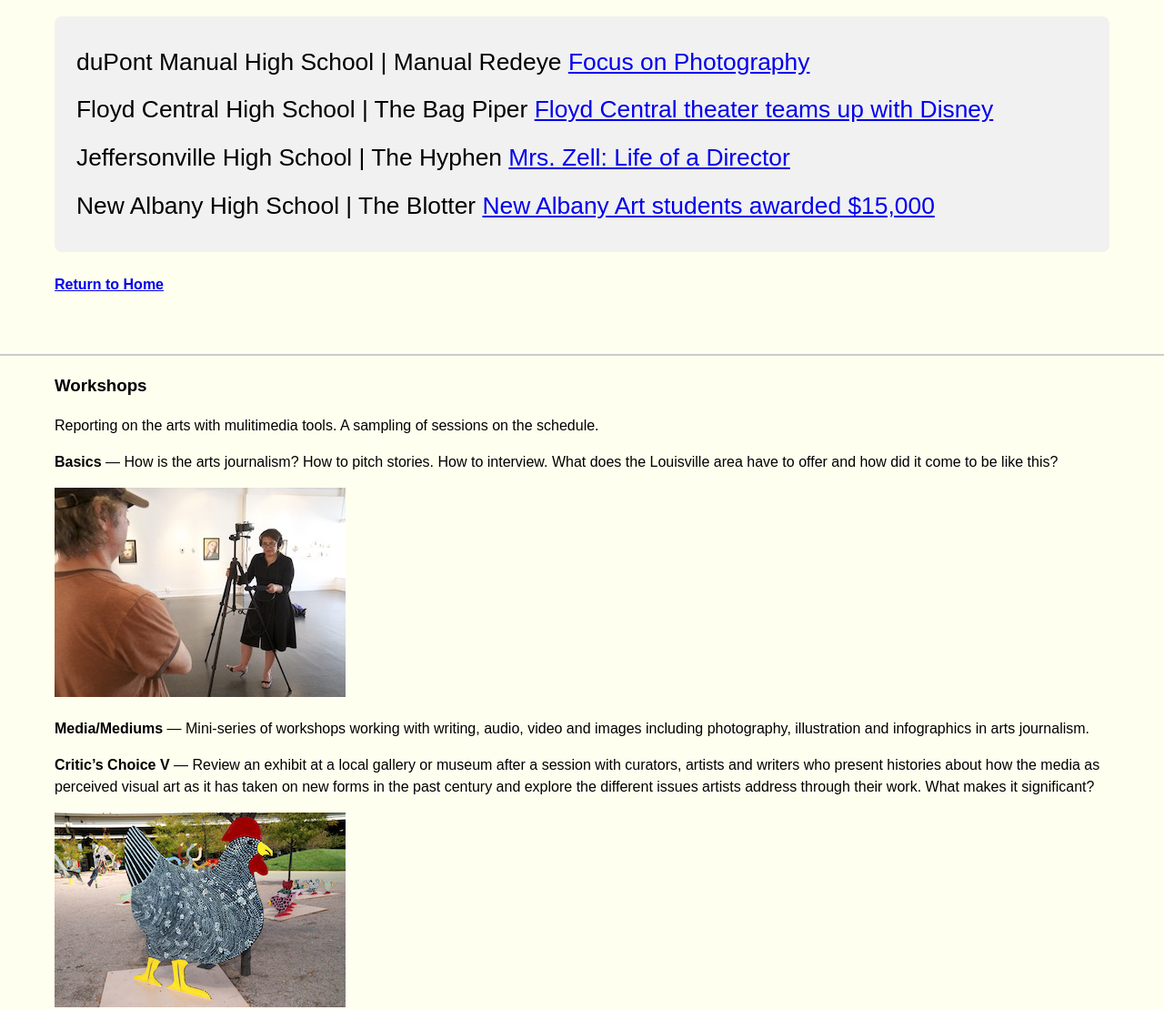
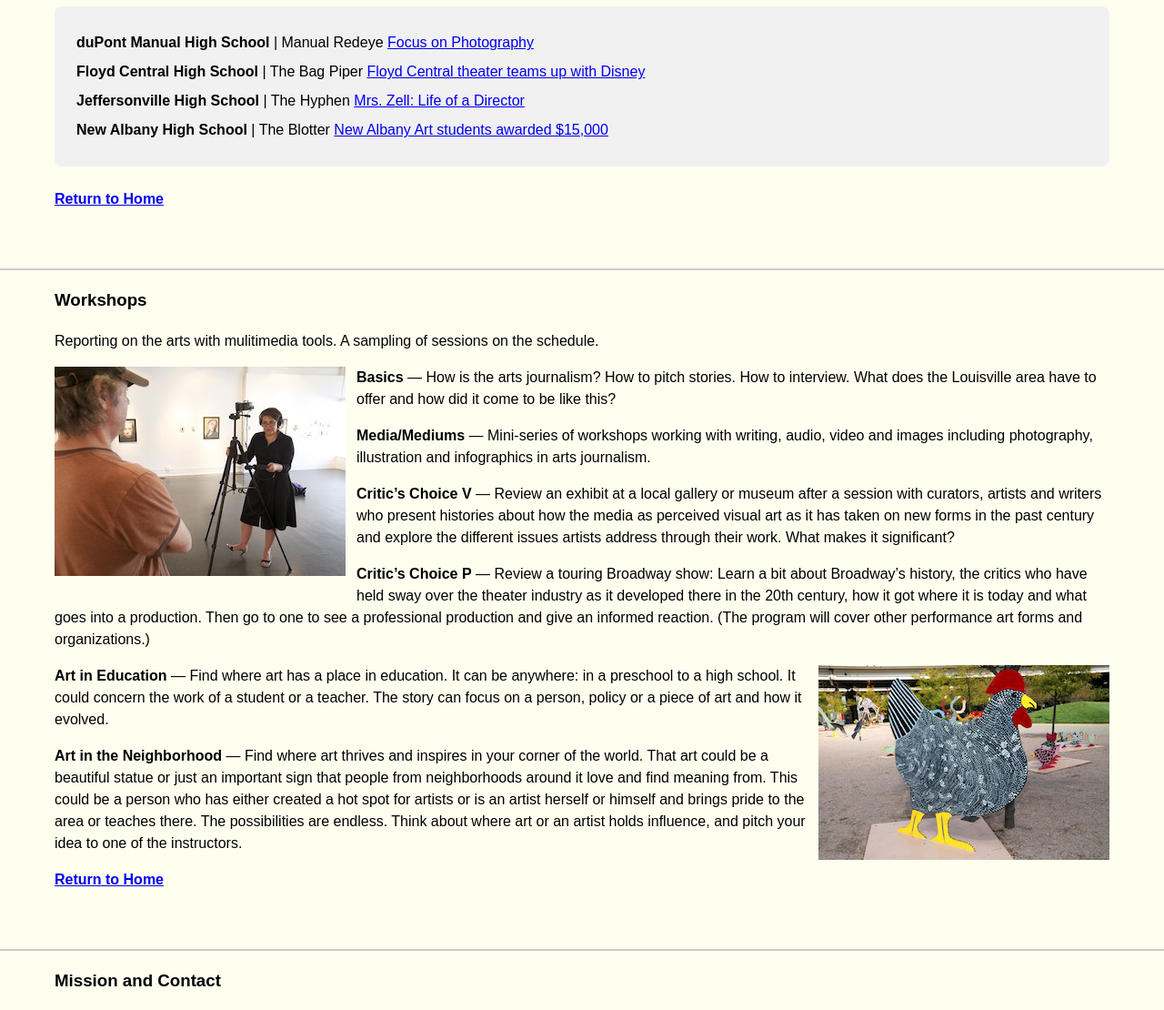
Before and after one commit to eakramer/CodeLou-Final, a plain HTML site: page index.html in a window 1280 px wide. Shown: the part 1520-2630 px from the top of the page at 91% size. Drawn offline with Linux system fonts and the light colour scheme.

Commit message:
moved images

```diff
--- a/css/main.css
+++ b/css/main.css
@@ -131,7 +131,7 @@ main {
 }
 
 #cutlist {
-  font-size: 1.65em;
+  font-size: 1em;
   line-height: 2;
   margin-bottom: 24px;
   padding: 24px;
@@ -148,6 +148,18 @@ ul#cutlist {
 #workshops {
   margin: 48px auto;
   border-top: 2px solid #CCCCCC;
+}
+
+.work-img01 {
+  float: left;
+  margin-bottom: 12px;
+  margin-right: 12px;
+}
+
+.work-img02 {
+  float: right;
+  margin-bottom: 12px;
+  margin-left: 12px;
 }
 
 #mission {
@@ -189,7 +201,6 @@ ul#cutlist {
   width: 100%;
   display: block;
   text-align: right;
-
 }
 
 #social {
@@ -218,7 +229,6 @@ ul#cutlist {
 }
 
 /* Floated Items */
-
 
 form {
   /* Just to center the form on the page */
--- a/index.html
+++ b/index.html
@@ -41,9 +41,9 @@
   </div>
 
   <div class="follow">
-  <p><a href="#"></a><strong>Arts Bureau Edge</strong> | Louisville area’s multi-media arts journalism publication by young people gives them a voice and provides the public with an inspiring resource about abundant creative forces in our metropolitan area and in our own schools and neighborhoods.</p>
+  <p><a href="#"></a><strong>Arts Bureau Edge</strong> | Louisville area’s multi-media arts journalism publication by young people gives them a platform for their voice and provides the public with an inspiring resource about abundant creative forces in our metropolitan area and in our schools and neighborhoods.</p>
 
-  <p>Follow the stories and read stories about the arts published in are  a high school media.</p>
+  <p>Follow our stories here, including our featured video (shown here), and read stories about the arts published by area high school media.</p>
 </main>
 
 <section id="stories">
@@ -55,13 +55,13 @@
 
     <img src="img/Floyd Central High School Newsies photo.jpg" alt="The cast of Newsies at Floyd Central High School in Indiana." width="100%">
     <ul id="cutlist">
-    <li>duPont Manual High School | Manual Redeye <a href="http://manualredeye.com/2017/01/20/photography-by-manual-students-from-all-magnets/" target="_blank">Focus on Photography</a></li>
+    <li><strong>duPont Manual High School</strong> | Manual Redeye <a href="http://manualredeye.com/2017/01/20/photography-by-manual-students-from-all-magnets/" target="_blank">Focus on Photography</a></li>
 
-    <li>Floyd Central High School | The Bag Piper <a href="https://fchsbagpiper.wordpress.com/2017/05/10/theatre-department-announces-fall-production-of-newsies-the-musical/" target="_blank">Floyd Central theater teams up with Disney</a></li>
+    <li><strong>Floyd Central High School</strong> | The Bag Piper <a href="https://fchsbagpiper.wordpress.com/2017/05/10/theatre-department-announces-fall-production-of-newsies-the-musical/" target="_blank">Floyd Central theater teams up with Disney</a></li>
 
-    <li>Jeffersonville High School | The Hyphen <a href="https://spark.adobe.com/page/T8vrtPFGfwLsk/" target="_blank">Mrs. Zell: Life of a Director</a></li>
+    <li><strong>Jeffersonville High School</strong> | The Hyphen <a href="https://spark.adobe.com/page/T8vrtPFGfwLsk/" target="_blank">Mrs. Zell: Life of a Director</a></li>
 
-    <li>New Albany High School | The Blotter <a href="https://nahsblotter.com/11719/news/art-students-awarded-15000/" target="_blank">New Albany Art students awarded $15,000</a></li>
+    <li><strong>New Albany High School</strong> | The Blotter <a href="https://nahsblotter.com/11719/news/art-students-awarded-15000/" target="_blank">New Albany Art students awarded $15,000</a></li>
 
     </ul>
 
@@ -78,17 +78,17 @@
     <h3>Workshops</h3>
     <p>Reporting on the arts with mulitimedia tools. A sampling of sessions on the schedule.</p>
 
+    <img src="img/Elizabeth Kramer with Chuck Swanson.jpg" alt="Arts Bureau Edge cofounder Elizabeth Kramer interviews gallery owner and artist Chuck Swanson on an iPhone." class="work-img01">
+
     <p><strong>Basics</strong> — How is the arts journalism? How to pitch stories. How to interview. What does the Louisville area have to offer and how did it come to be like this?</p>
-
-    <img src="img/Elizabeth Kramer with Chuck Swanson.jpg" alt="Arts Bureau Edge cofounder Elizabeth Kramer interviews gallery owner and artist Chuck Swanson on an iPhone.">
 
     <p><strong>Media/Mediums</strong>  — Mini-series of workshops working with writing, audio, video and images including photography, illustration and infographics in arts journalism.</p>
 
     <p><strong>Critic’s Choice V</strong>  — Review an exhibit at a local gallery or museum after a session with curators, artists and writers who present histories about how the media as perceived visual art as it has taken on new forms in the past century and explore the different issues artists address through their work. What makes it significant?</p>
 
-    <img src="img/flock of finns 02.jpg" alt="A Louisville public art work, Finns by Marvin Finn at Waterfront Park.">
+    <p><strong>Critic’s Choice P</strong>  — Review a touring Broadway show: Learn a bit about Broadway’s history, the critics who have held sway over the theater industry as it developed there in the 20th century, how it got where it is today and what goes into a production. Then go to one to see a professional production and give an informed reaction. (The program will cover other performance art forms and organizations.)</p>
 
-    <p><strong>Critic’s Choice P</strong>  — Review a touring Broadway show: Learn a bit about Broadway’s history, the critics who have held sway over the theater industry as it developed there in the 20th century, how it got where it is today and what goes into a production. Then go to one to see a professional production and give an informed reaction. (The program will cover other performance art forms and organizations.)</p>
+    <img src="img/flock of finns 02.jpg" alt="A Louisville public art work, Finns by Marvin Finn at Waterfront Park." class="work-img02">
 
     <p><strong>Art in Education</strong> — Find where art has a place in education. It can be anywhere: in a preschool to a high school. It could concern the work of a student or a teacher. The story can focus on a person, policy or a piece of art and how it evolved.</p>
 
@@ -168,7 +168,7 @@
 
       <p><strong>Elizabeth Kramer</strong>, a multi-media journalist, has worked for newspapers and public radio stations in Louisville as well as New York, Ohio and Indiana. As the fine arts reporter Louisville’s Courier Journal from 2010 to 2017 she was the city’s leading voice on the arts covering dance, theater, music and visual arts and complicated issues including the Louisville Orchestra’s bankruptcy and the labor negotiations from 2010 to 2013.</p>
 
-      <p>At public radio stations in Ohio and Kentucky her coverage encompassed diverse facets of arts including economic and social impact of the arts. Her work has aired on National Public Radio and she was a Fellow at the 2016 National Critics Institute at Eugene O’Neill Theater Center. She has taught at Bellarmine University and Spalding University in Louisville.</p>
+      <p>At public radio stations in Ohio and Kentucky her coverage encompassed diverse facets of arts including its economic and social impact. Her work has aired on National Public Radio and she was a Fellow at the 2016 National Critics Institute at Eugene O’Neill Theater Center. She has taught at Bellarmine University and Spalding University in Louisville. She taught high school as a Peace Corps Volunteer in the Islamic Republic of the Comoros.</p>
 
     </div>
 
```
